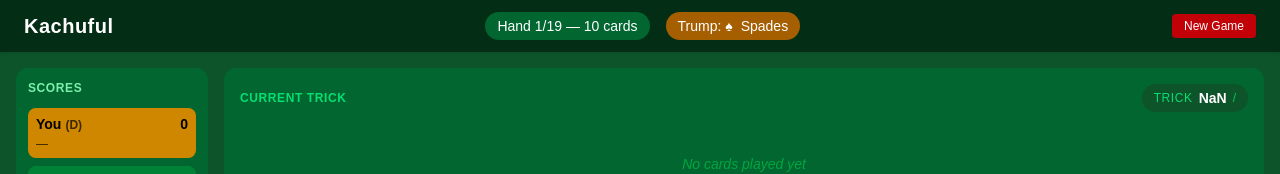
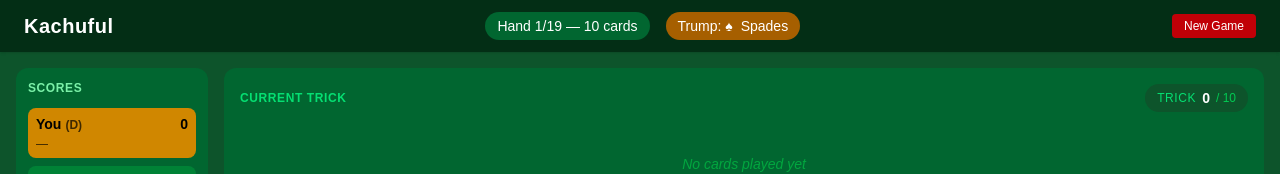
Before and after one commit to RahulDoshi099/kachuful, a Next.js app: page /game in a window 1280 px wide. Shown: the top 174 px of the page. Built offline with nearby package versions, Linux system fonts and the light colour scheme.

Commit message:
feat(game): add trick progress tracking to game display
- Add tricksPlayed prop to TrickDisplay component tracking completed tricks
- Add totalTricks prop to TrickDisplay component for round progress context
- Remove appIsrStatus indicator from Next.js dev configuration to reduce noise

```diff
--- a/app/game/page.tsx
+++ b/app/game/page.tsx
@@ -137,6 +137,8 @@ export default function GamePage() {
             trick={state.currentTrick}
             players={state.players}
             trumpSuit={state.trumpSuit}
+            tricksPlayed={state.completedTricks.length}
+            totalTricks={state.currentHandSize}
           />
 
           {state.phase === 'roundEnd' && (
--- a/next.config.ts
+++ b/next.config.ts
@@ -2,9 +2,6 @@ import type { NextConfig } from "next";
 
 const nextConfig: NextConfig = {
   allowedDevOrigins: ['172.17.1.109'],
-  devIndicators: {
-    appIsrStatus: true,
-  },
 };
 
 export default nextConfig;
```
